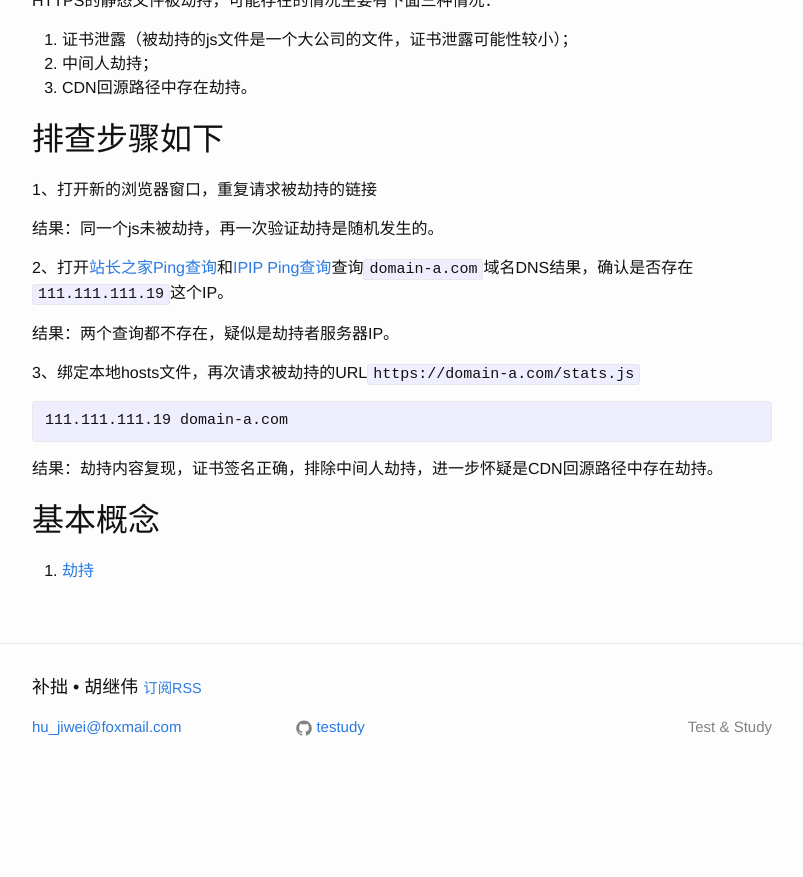
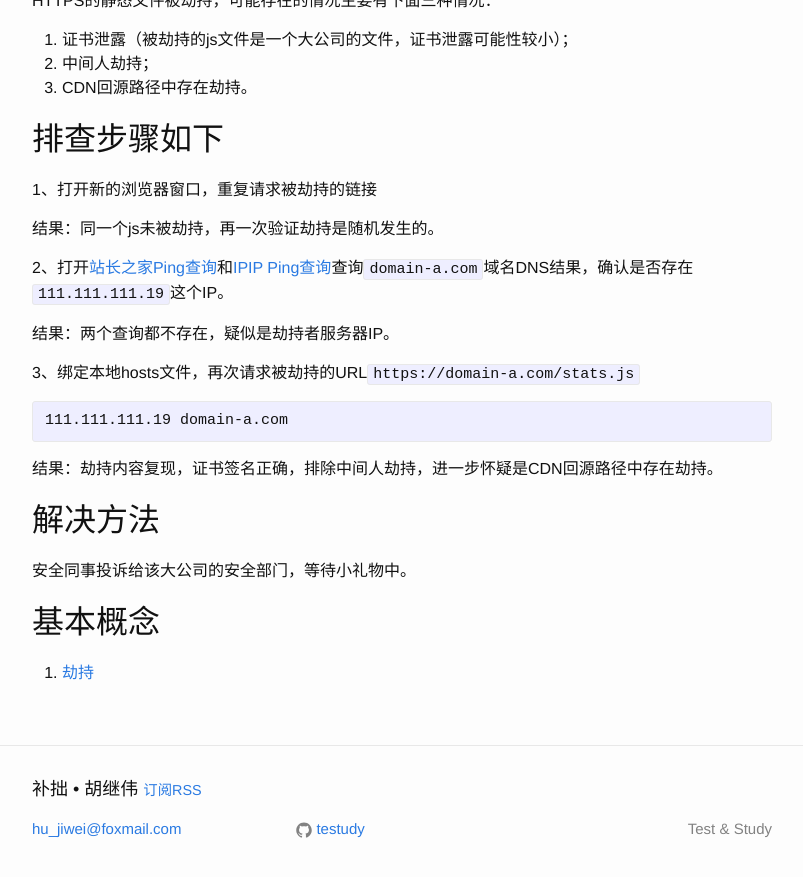
Before and after one commit to testudy/testudy.github.io, a Jekyll site: the page built from tech/_posts/2016-10-27-hijacking.md, in a window 1280 px wide and 900 px high, scrolled down 729 px. Shown: the top 877 px of the window, without its empty margins (238-1041 px from the left). Built offline with Jekyll 4.4.1, drawn with Linux system fonts in a browser that asks for light colours; comment, search, counter and statistics services are not loaded; before the commit the page ends 1527 px from its top, so only the background shows below that.

Commit message:
添加解决办法

```diff
--- a/tech/_posts/2016-10-27-hijacking.md
+++ b/tech/_posts/2016-10-27-hijacking.md
@@ -49,5 +49,8 @@ HTTPS的静态文件被劫持，可能存在的情况主要有下面三种情况
 {% endhighlight %}
 结果：劫持内容复现，证书签名正确，排除中间人劫持，进一步怀疑是CDN回源路径中存在劫持。
 
+## 解决方法
+安全同事投诉给该大公司的安全部门，等待小礼物中。
+
 ## 基本概念
 1. [劫持](https://en.wikipedia.org/wiki/DNS_hijacking)
```
